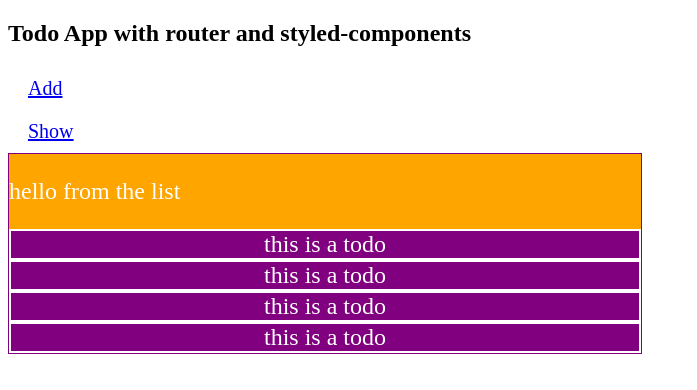
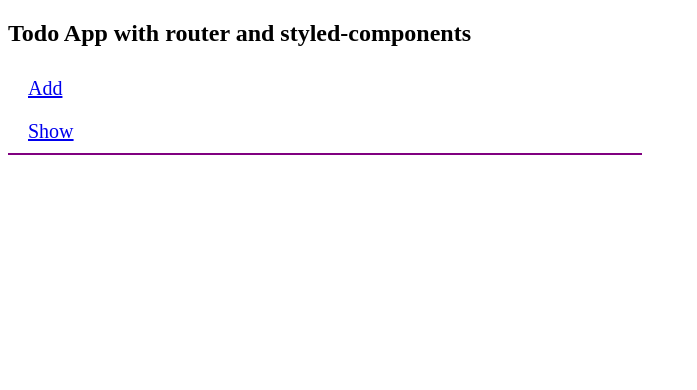
Before and after one commit to stephencarrera/react-todo, a React (Create React App) app: page /todos/new in a window 1280 px wide. Shown: the top 390 px of the page, without its empty margins (0-697 px from the left). Built offline with nearby package versions, Linux system fonts and the light colour scheme.

Commit message:
listing todos w/ local storage

```diff
--- a/src/TodoList.js
+++ b/src/TodoList.js
@@ -18,17 +18,20 @@ class TodoList extends Component {
     super(props);
     this.state = {
       todos: [],
-      latestId: 0
+      next: 0
     };
+    this.handleAdd = this.handleAdd.bind(this);
+    this.handleEdit = this.handleEdit.bind(this);
+    this.handleDelete = this.handleDelete.bind(this);
   }
   componentDidMount() {
     let todos = JSON.parse(localStorage.getItem("todos")) || [];
-    let latestId = +JSON.parse(localStorage.getItem("latestId")) || 0;
-    this.setState({ todos, latestId });
+    let nextId = +JSON.parse(localStorage.getItem("next")) || 0;
+    this.setState({ todos, nextId });
   }
 
   handleAdd(newTodo) {
-    let newId = this.state.latestId + 1;
+    let newId = this.state.nextId + 1;
     this.setState(
       {
         todos: [
@@ -38,15 +41,25 @@ class TodoList extends Component {
           },
           ...this.state.todos
         ],
-        latestId: newId
+        nextId: newId
       },
       () => {
         localStorage.setItem("todos", JSON.stringify(this.state.todos));
-        localStorage.setItem("latestId", JSON.stringify(this.state.latestId));
+        localStorage.setItem("nextId", JSON.stringify(this.state.nextId));
       }
     );
   }
 
+  handleEdit(id, editedTodo) {
+    let newTodos = this.state.todos.map(todo => {
+      if (id === todo.id) {
+        todo = Object.assign({}, todo, editedTodo, {
+          isShowingEditForm: false
+        });
+      }
+      return todo;
+    });
+  }
   handleDelete(id) {
     let newTodos = this.state.todos.filter(todo => {
       return todo.id !== id;
@@ -57,16 +70,56 @@ class TodoList extends Component {
       };
   }
 
+  toggle(id, key) {
+    let newTodos = this.state.todos.map(todo => {
+      if (id === todo.id) {
+        todo = Object.assign({}, todo, { [key]: !todo[key] });
+      }
+      return todo;
+    });
+    this.setState({ todos: newTodos }, () => {
+      localStorage.setItem("todos", JSON.stringify(this.state.todos));
+    });
+  }
+
   render() {
+    const todos = this.state.todos.map(todo => (
+      <Todo
+        key={todo.id}
+        id={todo.id}
+        title={todo.title}
+        description={todo.description}
+        handleDelete={() => this.handleDelete(todo.id)}
+        handleEdit={newProp => this.handleEdit(todo.id, newProp)}
+        toggleComplete={this.toggle.bind(this, todo.id, "isComplete")}
+        isComplete={todo.isComplete}
+        toggleEditForm={this.toggle.bind(this, todo.id, "isShowingEditForm")}
+        isShowingEditForm={this.isShowingEditForm}
+      />
+    ));
+
+    const getSingleComponent = routeProps => {
+      const id = +routeProps.match.params.id;
+      const todo = todos.find(todo => {
+        return id === todo.props.id;
+      });
+      return <ListStyle>{todo}</ListStyle>;
+    };
+
     return (
-      <ListStyle>
-        <p>hello from the list</p>
-
-        <Todo />
-        <Todo />
-        <Todo />
-        <Todo />
-      </ListStyle>
+      <div>
+        <Switch>
+          <Route path="/todos" render={() => <ListStyle>{todos}</ListStyle>} />
+          <Route
+            path="/todos/new"
+            render={props => (
+              <TodoForm handleSubmit={this.handleAdd} {...props} />
+            )}
+          />
+          <Route path="/todos/:id" render={getSingleComponent} />
+          <Redirect to="/todos" />
+        </Switch>
+      </div>
     );
   }
 }
```
